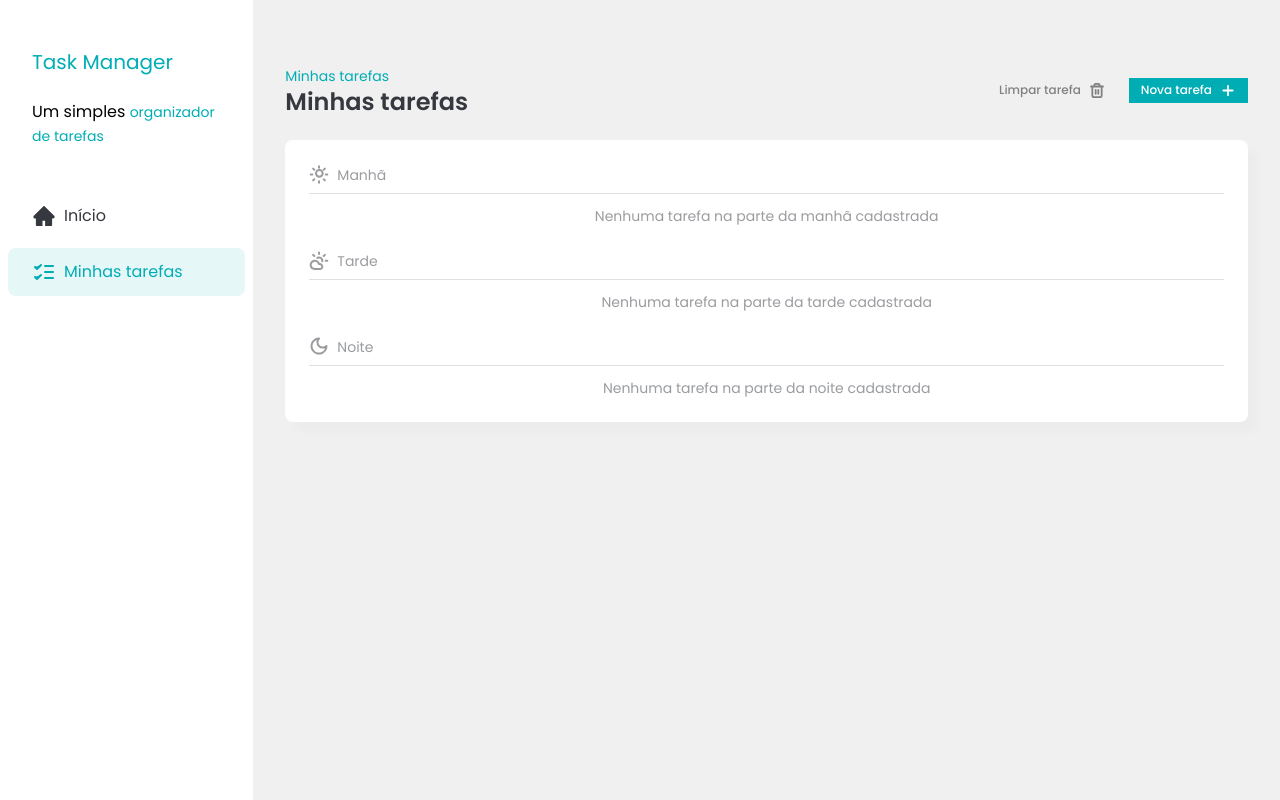
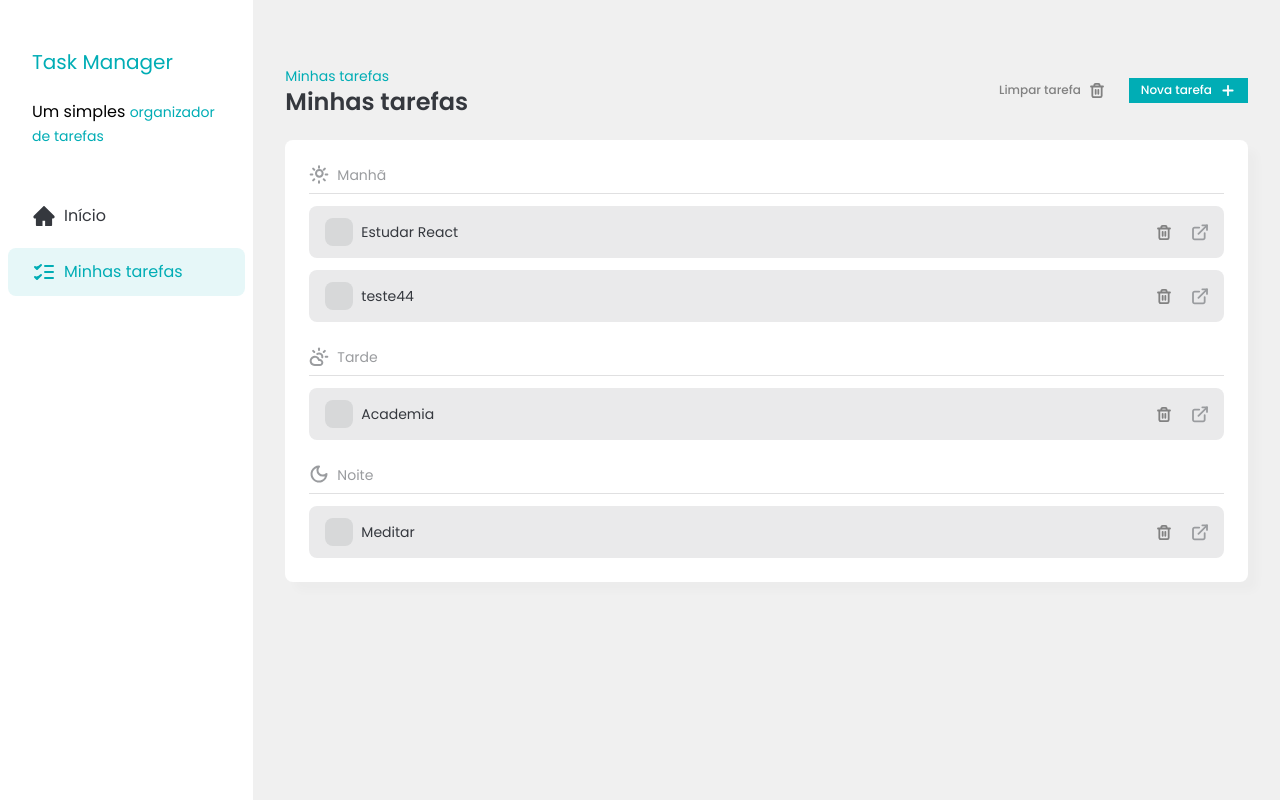
Before and after one commit to marcoss741-0/fsc-task-manager, a React (Vite) app: page / in a window 1280 px wide. Built offline with nearby package versions, Linux system fonts and the light colour scheme; data requests are answered from the project's data file.

Commit message:
Adiciona novas tarefas ao banco de dados e atualiza a lógica de atualização e exclusão de tarefas na página de detalhes, utilizando react-query para melhor gerenciamento de estado.

```diff
--- a/db.json
+++ b/db.json
@@ -31,6 +31,34 @@
     {
       "id": "e961060d-2742-4cab-b1bb-d6ecd072192b",
       "status": "not_started"
+    },
+    {
+      "id": "388b4c86-904a-42a0-8927-264712c87001",
+      "title": "Estudar React",
+      "description": "Estudar React na FullstackClub",
+      "time": "morning",
+      "status": "not_started"
+    },
+    {
+      "id": "4e2a9360-0888-4645-a8d3-e18c0b7bbfe9",
+      "title": "Academia",
+      "description": "Ir para academia",
+      "time": "afternoon",
+      "status": "not_started"
+    },
+    {
+      "id": "b62d0808-944e-4b93-bbb0-f634436bc363",
+      "title": "Meditar",
+      "description": "Melhorar concentração e mente",
+      "time": "night",
+      "status": "not_started"
+    },
+    {
+      "id": "5fac9cec-cc2d-4c1e-8103-33e489387e7b",
+      "title": "teste44",
+      "description": "tarefa teste",
+      "time": "morning",
+      "status": "not_started"
     }
   ]
 }
--- a/src/pages/TaskDetailsPage.jsx
+++ b/src/pages/TaskDetailsPage.jsx
@@ -45,18 +45,28 @@ const TaskDetailsPage = () => {
     /* Atualizar a tarefa */
   }
   const { mutate: updateTask, isPending: updateIsPending } = useMutation({
-    mutationKey: ["updateTask"],
+    mutationKey: ["updateTask", taskId],
     mutationFn: async (data) => {
       const response = await fetch(`http://localhost:3000/tasks/${taskId}`, {
         method: "PATCH",
         body: JSON.stringify(data),
       });
-      return response.json();
+      const updatedTask = await response.json();
+
+      queryClient.setQueryData(["tasks"], (oldTasks) => {
+        return oldTasks.map((oldTask) => {
+          if (oldTask.id === taskId) {
+            return updatedTask;
+          }
+          return oldTask;
+        });
+      });
     },
     onSuccess: () => {
       toast.success("Tarefa atualizada com sucesso!", {
         style: { color: "forestgreen" },
       });
+
       queryClient.invalidateQueries(["tasks"]);
     },
     onError: () => {
@@ -70,7 +80,7 @@ const TaskDetailsPage = () => {
     /* Deletar a tarefa */
   }
   const { mutate: deleteTask, isPending: deleteIsPending } = useMutation({
-    mutationKey: ["deleteTask"],
+    mutationKey: ["deleteTask", taskId],
     mutationFn: async () => {
       const response = await fetch(`http://localhost:3000/tasks/${taskId}`, {
         method: "DELETE",
```
